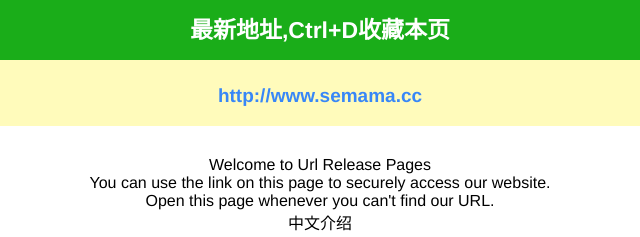
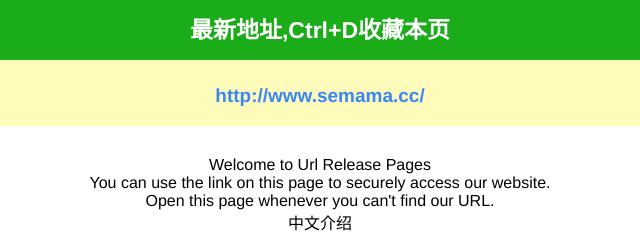
Before and after one commit to qusoula123456789/xuenvdizhi, a plain HTML site: page index.html in a window 1280 px wide. Shown: the top 237 px of the page, 320-960 px from the left. Drawn offline with Linux system fonts and the light colour scheme.

Commit message:
Update index.html

```diff
--- a/index.html
+++ b/index.html
@@ -29,7 +29,7 @@ h1{height:60px;line-height:60px;font-size:23px;color:#fff;background:#1aad19}
 <center>
 	<h1>最新地址,Ctrl+D收藏本页</h1>
 <h2>
-<a href="http://www.semama.cc" target="_blank" >http://www.semama.cc</a><br>
+<a href="http://www.semama.cc" target="_blank" >http://www.semama.cc/</a><br>
 </h2>
 		<div class="main">
             <table class="xianlu">
```
